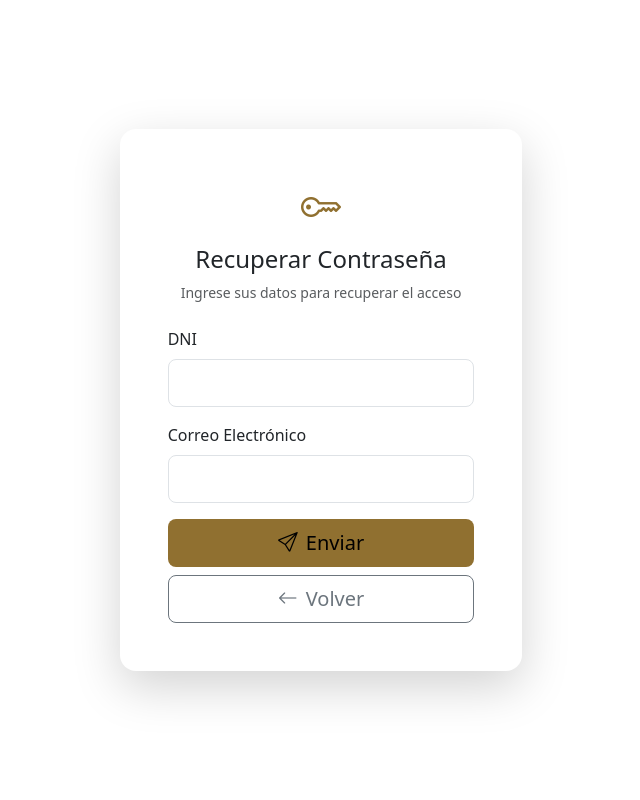
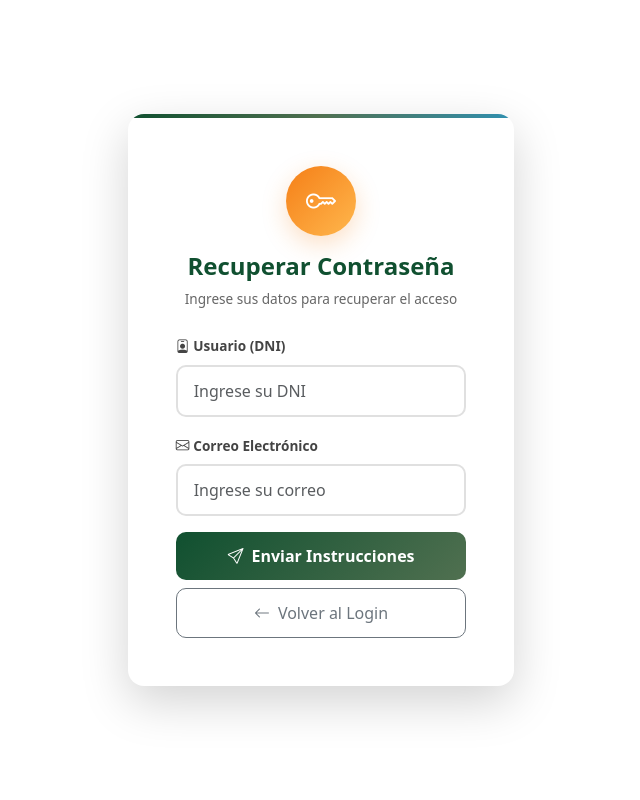
Before and after one commit to azconsultingperu/sgrv, a Flask app: page /auth/recuperar in a window 1280 px wide. Shown: the whole page, without its empty margins (319-959 px from the left). Run offline with Flask 3, Linux system fonts and the light colour scheme; some libraries are stand-ins or nearby versions.

Commit message:
Recuperacion de contrasena por email con token seguro

```diff
--- a/app/controllers/auth_controller.py
+++ b/app/controllers/auth_controller.py
@@ -1,13 +1,18 @@
-from flask import Blueprint, render_template, request, redirect, url_for, flash, session
+from flask import Blueprint, render_template, request, redirect, url_for, flash, session, current_app
 from flask_login import login_user, logout_user, login_required, current_user
 from app.models.usuario import Usuario
 from app.models.sesion import Sesion
 from app.services.auditoria_service import registrar_auditoria
+from app.services.email_service import enviar_correo_recuperacion
 from app import db
 import secrets
 from datetime import datetime, timedelta
+from itsdangerous import URLSafeTimedSerializer
 
 auth_bp = Blueprint('auth', __name__, url_prefix='/auth')
+
+def get_serializer():
+    return URLSafeTimedSerializer(current_app.config['SECRET_KEY'], salt='password-reset')
 
 @auth_bp.route('/login', methods=['GET', 'POST'])
 def login():
@@ -22,15 +27,15 @@ def login():
         usuario = Usuario.query.filter_by(username=username).first()
 
         if not usuario:
-            flash('Usuario o contraseña incorrectos.', 'danger')
+            flash('Usuario o contraseÃ±a incorrectos.', 'danger')
             return render_template('auth/login.html')
 
         if not usuario.estado:
-            flash('Su cuenta está desactivada. Contacte al administrador.', 'danger')
+            flash('Su cuenta estÃ¡ desactivada. Contacte al administrador.', 'danger')
             return render_template('auth/login.html')
 
         if usuario.is_bloqueado():
-            flash('Cuenta bloqueada por múltiples intentos. Intente en 30 minutos.', 'danger')
+            flash('Cuenta bloqueada por mÃºltiples intentos. Intente en 30 minutos.', 'danger')
             return render_template('auth/login.html')
 
         if usuario.check_password(password):
@@ -49,16 +54,16 @@ def login():
             db.session.add(sesion)
             db.session.commit()
 
-            registrar_auditoria(usuario.id, 'Inicio de sesión', 'Auth', f'Inicio de sesión exitoso desde {request.remote_addr}')
+            registrar_auditoria(usuario.id, 'Inicio de sesiÃ³n', 'Auth', f'Inicio de sesiÃ³n exitoso desde {request.remote_addr}')
             flash(f'Bienvenido {usuario.nombres} {usuario.apellidos}', 'success')
             return redirect(url_for('dashboard.index'))
         else:
             usuario.incrementar_intentos()
             intentos_restantes = 5 - usuario.intentos_fallidos
             if intentos_restantes > 0:
-                flash(f'Contraseña incorrecta. Le quedan {intentos_restantes} intentos.', 'danger')
+                flash(f'ContraseÃ±a incorrecta. Le quedan {intentos_restantes} intentos.', 'danger')
             else:
-                flash('Cuenta bloqueada por 30 minutos debido a múltiples intentos fallidos.', 'danger')
+                flash('Cuenta bloqueada por 30 minutos debido a mÃºltiples intentos fallidos.', 'danger')
             return render_template('auth/login.html')
 
     return render_template('auth/login.html')
@@ -66,24 +71,70 @@ def login():
 @auth_bp.route('/logout')
 @login_required
 def logout():
-    registrar_auditoria(current_user.id, 'Cierre de sesión', 'Auth', 'Cierre de sesión')
+    registrar_auditoria(current_user.id, 'Cierre de sesiÃ³n', 'Auth', 'Cierre de sesiÃ³n')
     sesion_activa = Sesion.query.filter_by(usuario_id=current_user.id, activa=True).first()
     if sesion_activa:
         sesion_activa.activa = False
         sesion_activa.fin = datetime.utcnow()
         db.session.commit()
     logout_user()
-    flash('Sesión cerrada correctamente.', 'info')
+    flash('SesiÃ³n cerrada correctamente.', 'info')
     return redirect(url_for('auth.login'))
 
 @auth_bp.route('/recuperar', methods=['GET', 'POST'])
 def recuperar():
     if request.method == 'POST':
-        dni = request.form.get('dni', '').strip()
+        username = request.form.get('username', '').strip()
         email = request.form.get('email', '').strip()
-        usuario = Usuario.query.filter_by(dni=dni, email=email).first()
+        usuario = Usuario.query.filter_by(username=username, email=email).first()
+
         if usuario:
-            flash('Si los datos coinciden, recibirá instrucciones para recuperar su contraseña.', 'info')
+            serializer = get_serializer()
+            token = serializer.dumps(usuario.id)
+            reset_url = url_for('auth.reset_password', token=token, _external=True)
+            try:
+                enviar_correo_recuperacion(usuario, reset_url)
+                registrar_auditoria(usuario.id, 'Solicitud de recuperaciÃ³n', 'Auth',
+                    f'Correo de recuperaciÃ³n enviado a {email}')
+                flash('Se han enviado las instrucciones a su correo electrÃ³nico.', 'success')
+            except Exception as e:
+                flash('Error al enviar el correo. Intente mÃ¡s tarde.', 'danger')
         else:
-            flash('No se encontró una cuenta con esos datos.', 'danger')
+            flash('No se encontrÃ³ una cuenta con esos datos.', 'danger')
+
     return render_template('auth/recuperar.html')
+
+@auth_bp.route('/reset_password/<token>', methods=['GET', 'POST'])
+def reset_password(token):
+    try:
+        serializer = get_serializer()
+        usuario_id = serializer.loads(token, max_age=3600)
+    except:
+        flash('El enlace de recuperaciÃ³n es invÃ¡lido o ha expirado.', 'danger')
+        return redirect(url_for('auth.login'))
+
+    usuario = Usuario.query.get(usuario_id)
+    if not usuario:
+        flash('Usuario no encontrado.', 'danger')
+        return redirect(url_for('auth.login'))
+
+    if request.method == 'POST':
+        password = request.form.get('password', '')
+        confirm = request.form.get('confirm_password', '')
+
+        if not password or len(password) < 6:
+            flash('La contraseÃ±a debe tener al menos 6 caracteres.', 'danger')
+            return render_template('auth/reset_password.html', token=token)
+
+        if password != confirm:
+            flash('Las contraseÃ±as no coinciden.', 'danger')
+            return render_template('auth/reset_password.html', token=token)
+
+        usuario.set_password(password)
+        db.session.commit()
+        registrar_auditoria(usuario.id, 'Cambio de contraseÃ±a', 'Auth',
+            'ContraseÃ±a restablecida mediante recuperaciÃ³n')
+        flash('ContraseÃ±a restablecida exitosamente. Ya puedes iniciar sesiÃ³n.', 'success')
+        return redirect(url_for('auth.login'))
+
+    return render_template('auth/reset_password.html', token=token)
--- a/app/services/email_service.py
+++ b/app/services/email_service.py
@@ -37,3 +37,9 @@ def notificar_nuevo_usuario(usuario, password):
     destinatario = current_app.config['NOTIFY_EMAIL']
     return enviar_correo(destinatario, asunto, 'nuevo_usuario.html',
         usuario=usuario, password=password)
+
+def enviar_correo_recuperacion(usuario, reset_url):
+    asunto = 'RecuperaciÃ³n de ContraseÃ±a - SGRV IESTP PaijÃ¡n'
+    destinatario = usuario.email
+    return enviar_correo(destinatario, asunto, 'recuperar_contrasena.html',
+        usuario=usuario, reset_url=reset_url)
--- a/app/templates/auth/recuperar.html
+++ b/app/templates/auth/recuperar.html
@@ -1,29 +1,32 @@
 {% extends "base.html" %}
 {% block auth_content %}
-<div class="row justify-content-center align-items-center min-vh-100">
-    <div class="col-11 col-sm-8 col-md-6 col-lg-4">
-        <div class="card shadow-lg border-0 rounded-4">
-            <div class="card-body p-5">
+<div class="login-bg" style="min-height:100vh;display:flex;align-items:center;justify-content:center;">
+    <div class="col-11 col-sm-8 col-md-5 col-lg-4 px-3">
+        <div class="card shadow-lg border-0 rounded-4" style="border:none;border-radius:20px;overflow:hidden;">
+            <div style="height:4px;background:linear-gradient(90deg,#105030,#507050,#3090b0);"></div>
+            <div class="card-body p-4 p-md-5">
                 <div class="text-center mb-4">
-                    <i class="bi bi-key fs-1 text-warning"></i>
-                    <h4 class="mt-2">Recuperar Contraseña</h4>
-                    <p class="text-muted small">Ingrese sus datos para recuperar el acceso</p>
+                    <div style="width:70px;height:70px;margin:0 auto;background:linear-gradient(135deg,#f57f17,#ffb74d);border-radius:50%;display:flex;align-items:center;justify-content:center;box-shadow:0 8px 25px rgba(245,127,23,0.25);">
+                        <i class="bi bi-key" style="font-size:30px;color:#fff;"></i>
+                    </div>
+                    <h4 class="mt-3 fw-bold" style="color:#105030;">Recuperar Contraseña</h4>
+                    <p style="color:#666;font-size:0.85rem;">Ingrese sus datos para recuperar el acceso</p>
                 </div>
                 <form method="POST">
                     <input type="hidden" name="csrf_token" value="{{ csrf_token() }}">
                     <div class="mb-3">
-                        <label class="form-label">DNI</label>
-                        <input type="text" class="form-control form-control-lg" name="dni" required>
+                        <label class="form-label fw-bold" style="color:#444;font-size:0.85rem;"><i class="bi bi-person-badge me-1"></i>Usuario (DNI)</label>
+                        <input type="text" class="form-control" name="username" placeholder="Ingrese su DNI" required style="border-radius:10px;padding:12px 16px;border:2px solid #e0e0e0;">
                     </div>
                     <div class="mb-3">
-                        <label class="form-label">Correo Electrónico</label>
-                        <input type="email" class="form-control form-control-lg" name="email" required>
+                        <label class="form-label fw-bold" style="color:#444;font-size:0.85rem;"><i class="bi bi-envelope me-1"></i>Correo Electrónico</label>
+                        <input type="email" class="form-control" name="email" placeholder="Ingrese su correo" required style="border-radius:10px;padding:12px 16px;border:2px solid #e0e0e0;">
                     </div>
-                    <button type="submit" class="btn btn-warning btn-lg w-100 mb-2">
-                        <i class="bi bi-send me-2"></i>Enviar
+                    <button type="submit" class="btn btn-primary w-100 mb-2" style="border-radius:10px;padding:12px;font-weight:600;background:linear-gradient(135deg,#105030,#507050);border:none;">
+                        <i class="bi bi-send me-2"></i>Enviar Instrucciones
                     </button>
-                    <a href="{{ url_for('auth.login') }}" class="btn btn-outline-secondary btn-lg w-100">
-                        <i class="bi bi-arrow-left me-2"></i>Volver
+                    <a href="{{ url_for('auth.login') }}" class="btn btn-outline-secondary w-100" style="border-radius:10px;padding:12px;font-weight:500;">
+                        <i class="bi bi-arrow-left me-2"></i>Volver al Login
                     </a>
                 </form>
             </div>
```
Also changed, not shown: app/templates/auth/reset_password.html (added, +33 -0 lines), app/templates/email/recuperar_contrasena.html (added, +59 -0 lines).
